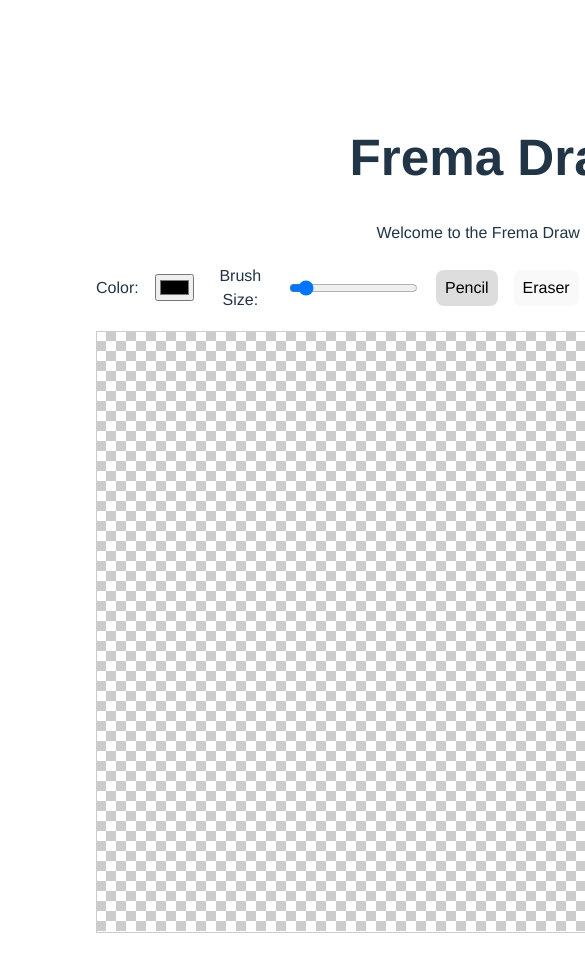
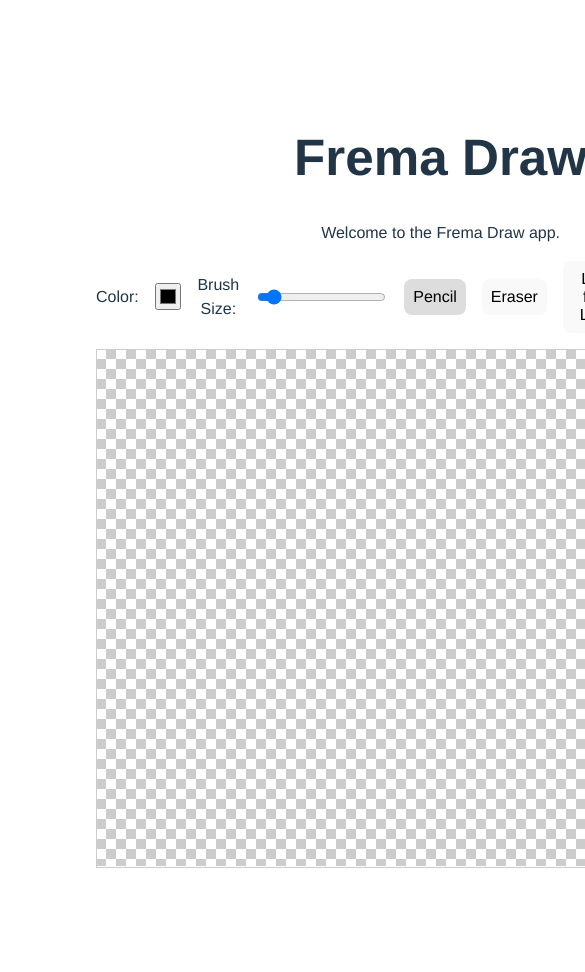
Before and after one commit to davidamebley/frema-draw, a Vue app: page / in a window 390 px wide. Shown: the top 972 px of the page, 585 px wide, since content can reach past the window. Built offline with nearby package versions, Linux system fonts and the light colour scheme.

Commit message:
Make Canvas responsive by removing fixed size and dynamically resizing to parent

```diff
--- a/src/components/Canvas.vue
+++ b/src/components/Canvas.vue
@@ -7,7 +7,7 @@
 </template>
 
 <script lang="ts">
-import { defineComponent, onMounted, ref, watch } from 'vue'
+import { defineComponent, onMounted, onUnmounted, ref, watch } from 'vue'
 
 export default defineComponent({
     name: 'Canvas',
@@ -27,6 +27,7 @@ export default defineComponent({
         },
     },
     setup(props) {
+        const wrapperElem = ref<HTMLDivElement | null>(null)
         const canvasElem = ref<HTMLCanvasElement | null>(null)
         const ctx = ref<CanvasRenderingContext2D | null>(null)
 
@@ -35,21 +36,37 @@ export default defineComponent({
         let lastX = 0
         let lastY = 0
 
+        // Set canvas size to match the wrapper
+        const resizeCanvasToWrapper = () => {
+            if (!canvasElem.value || !wrapperElem.value) return
+            const { clientWidth, clientHeight } = wrapperElem.value
+
+            canvasElem.value.width = clientWidth
+            canvasElem.value.height = clientHeight
+
+            // Re-initialize context
+            const context = canvasElem.value.getContext('2d')
+            if (context) {
+                ctx.value = context
+                ctx.value.lineCap = 'round'
+                ctx.value.lineJoin = 'round'
+            }
+        }
+
         onMounted(() => {
-            if (canvasElem.value) {
-                // Initialize canvas
-                canvasElem.value.width = 800
-                canvasElem.value.height = 600
+            // Initially size to wrapper
+            resizeCanvasToWrapper()
 
-                const context = canvasElem.value.getContext('2d')
-                if (context) {
-                    ctx.value = context
+            // Resize when window is resized
+            window.addEventListener('resize', resizeCanvasToWrapper)
 
-                    // Smoother edges for lines
-                    context.lineCap = 'round'
-                    context.lineJoin = 'round'
-                }
-            }
+            // Add event listeners for drawing
+            addEventListeners()
+        })
+
+        // Clean up the window event if removing the component
+        onUnmounted(() => {
+            window.removeEventListener('resize', resizeCanvasToWrapper)
         })
 
         // Watch for changes to color, brushSize, or tool
@@ -181,11 +198,10 @@ export default defineComponent({
 </script>
 
 <style scoped>
-/* Wrapper sized to 800x600 to match with canvas */
 .canvas-wrapper {
   position: relative;
-  width: 800px;
-  height: 600px;
+  width: 100%;
+  aspect-ratio: 4 / 3; /* For a consistent shape */
 
   /* Checkerboard background */
   background-color: #fff; /* fallback if pattern doesn't load */
@@ -202,6 +218,8 @@ export default defineComponent({
     top: 0;
     left: 0;
     border: 1px solid #ccc;
-    touch-action: none; /* prevent browser gestures on touch devices */
+    touch-action: none; /* prevent gestures on touch devices */
+    width: 100%;
+    height: 100%;
 }
 </style>
```
